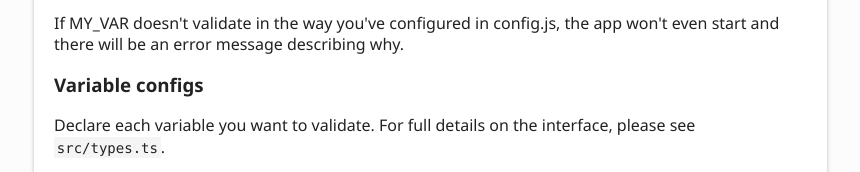
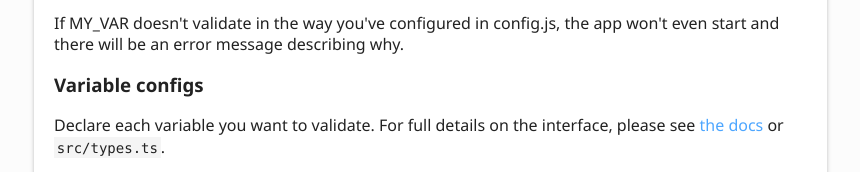
Before and after one commit to gblair/lib-env-validation, a website: page docs/index.html in a window 1280 px wide. Shown: the part 921-1093 px from the top of the page, without its empty margins (6-866 px from the left). Drawn offline with Linux system fonts and the light colour scheme.

Commit message:
Update docs with link to Github Pages

```diff
--- a/docs/index.html
+++ b/docs/index.html
@@ -19,7 +19,7 @@ error message describing why.</p>
 <a href="#variable-configs" id="variable-configs" style="color: inherit; text-decoration: none;">
   <h3>Variable configs</h3>
 </a>
-<p>Declare each variable you want to validate. For full details on the interface, please see <code>src/types.ts</code>. </p>
+<p>Declare each variable you want to validate. For full details on the interface, please see <a href="https://pages.git.vzlt.cloud/learningalbum/lib-env-validation/">the docs</a> or <code>src/types.ts</code>. </p>
 <table>
 <thead>
 <tr>
```
Also changed, not shown: README.md.
